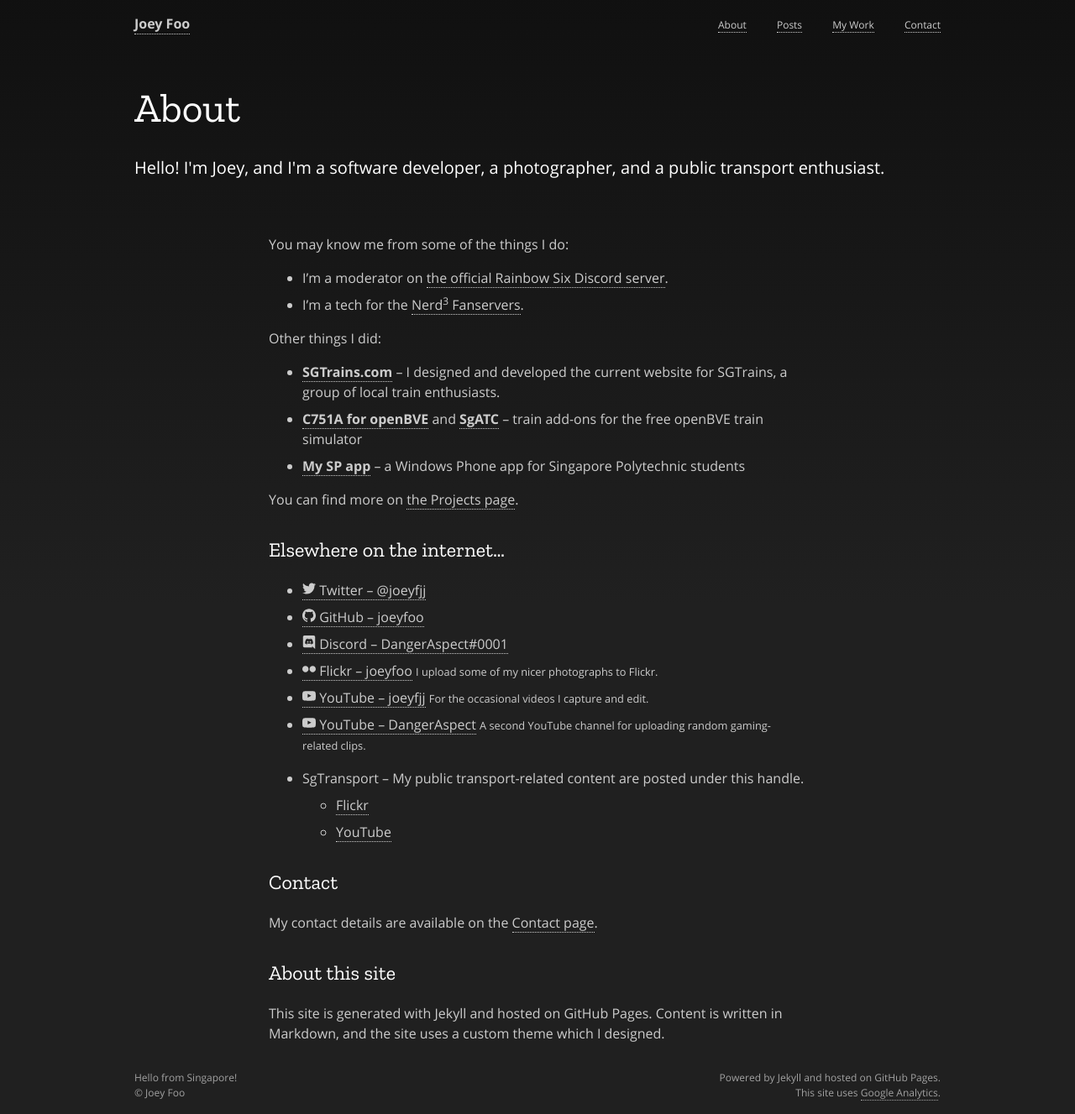
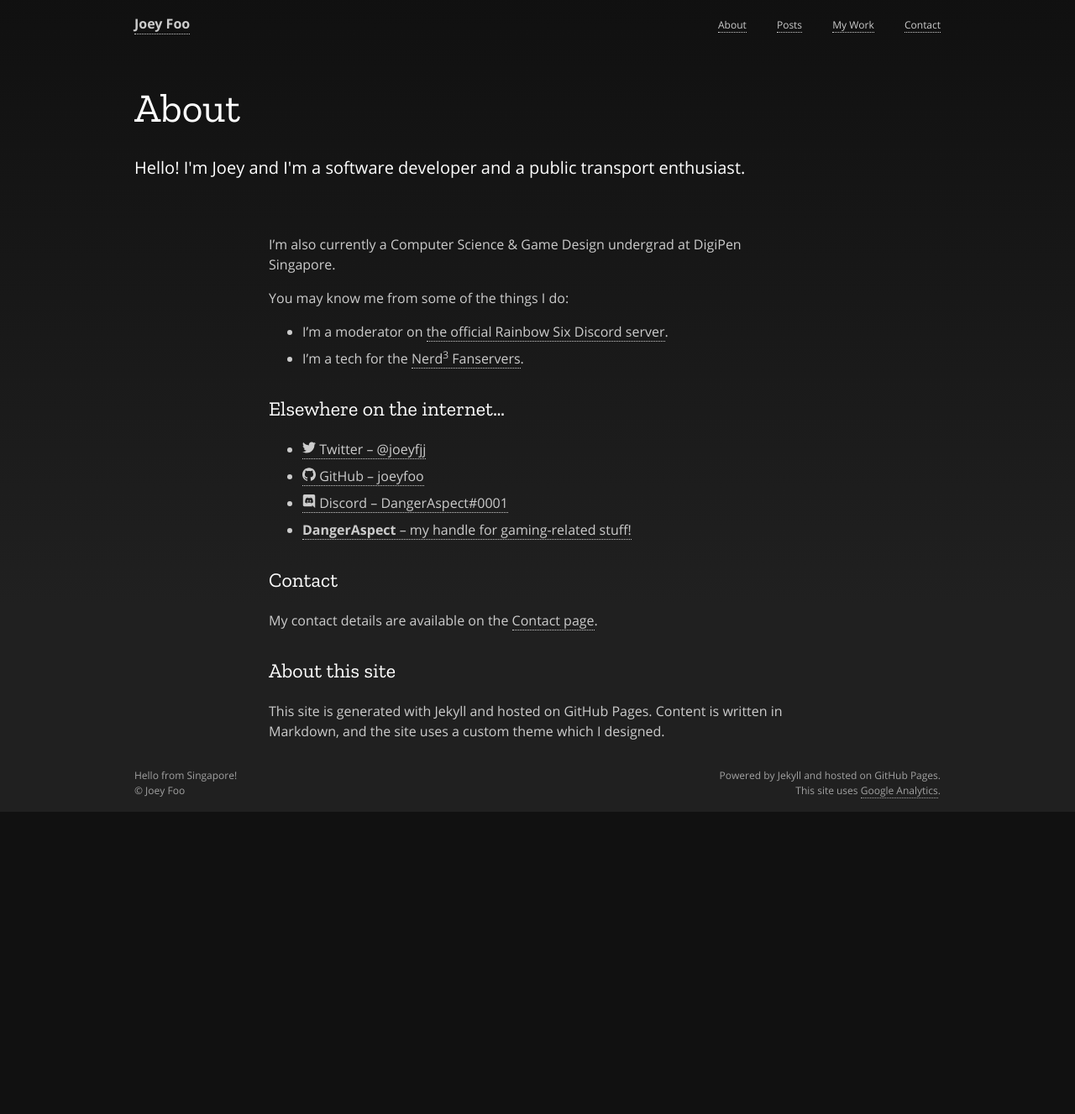
Before and after one commit to joeyfoo/joeyfoo.github.io, a Jekyll site: the page built from about.md, in a window 1280 px wide. Shown: the whole page at 84% size. Built offline with Jekyll 4.4.1, drawn with Linux system fonts in a browser that asks for light colours; after the commit the page ends 967 px from its top, so only the background shows below that.

Commit message:
Content update!

```diff
--- a/_layouts/home.html
+++ b/_layouts/home.html
@@ -53,9 +53,9 @@
 
 <article class="wide">
   <div class="intro">
-    <h1>Hi, I'm <em>Joey Foo</em>.</h1>
+    <h1>Hi, I'm <em>Joey</em>.</h1>
 
-    <p>Software Developer / Photographer / Transport Enthusiast</p>
+    <p>Student / Software Developer / Transport Enthusiast</p>
 
     <ul class="links">
       <li>
--- a/about.md
+++ b/about.md
@@ -2,27 +2,25 @@
 layout: page
 title: About
 
-description: Hello! I'm Joey, and I'm a software developer, a photographer, and a public transport enthusiast.
+description: Hello! I'm Joey and I'm a software developer and a public transport enthusiast.
 ---
+
+I'm also currently a Computer Science & Game Design undergrad at DigiPen Singapore.
 
 You may know me from some of the things I do:
 
 * I'm a moderator on [the official Rainbow Six Discord server](https://discord.gg/rainbow6).
 * I'm a tech for the [Nerd<sup>3</sup> Fanservers](http://n3fs.co.uk/).
 
-Other things I did:
-
-* [**SGTrains.com**](http://www.sgtrains.com/) -- I designed and developed the current website for SGTrains, a group of local train enthusiasts.
-* [**C751A for openBVE**]({% link _projects/openbve-c751a.md %}) and [**SgATC**](https://github.com/joeyfoo/SgATC) -- train add-ons for the free openBVE train simulator
-* [**My SP app**]({% link _projects/mysp.md %}) -- a Windows Phone app for Singapore Polytechnic students
-
-You can find more on [the Projects page]({% link projects.md %}).
-
 ## Elsewhere on the internet...
 
 * [{% include icons/twitter.svg %} Twitter -- @joeyfjj](https://twitter.com/joeyfjj)
 * [{% include icons/github.svg %} GitHub -- joeyfoo](https://github.com/joeyfoo)
 * [{% include icons/discord.svg %} Discord -- DangerAspect#0001](https://discordapp.com/)
+* [**DangerAspect** -- my handle for gaming-related stuff!](https://dangeraspect.xyz/)
+
+<!--
+
 * [{% include icons/flickr.svg %} Flickr -- joeyfoo](https://www.flickr.com/photos/joeyfoo/) <small>I upload some of my nicer photographs to Flickr.</small>
 * [{% include icons/youtube.svg %} YouTube -- joeyfjj](https://www.youtube.com/user/joeyfjj) <small>For the occasional videos I capture and edit.</small>
 * [{% include icons/youtube.svg %} YouTube -- DangerAspect](https://www.youtube.com/channel/UCJXRrmE82RZ9WoUScgp7STA) <small>A second YouTube channel for uploading random gaming-related clips.</small>
@@ -31,6 +29,8 @@
 * SgTransport -- My public transport-related content are posted under this handle.
     * [Flickr](https://www.flickr.com/photos/sgtransport/)
     * [YouTube](https://www.youtube.com/user/SingaporeTransport)
+-->
+
 
 ## Contact
 
```
